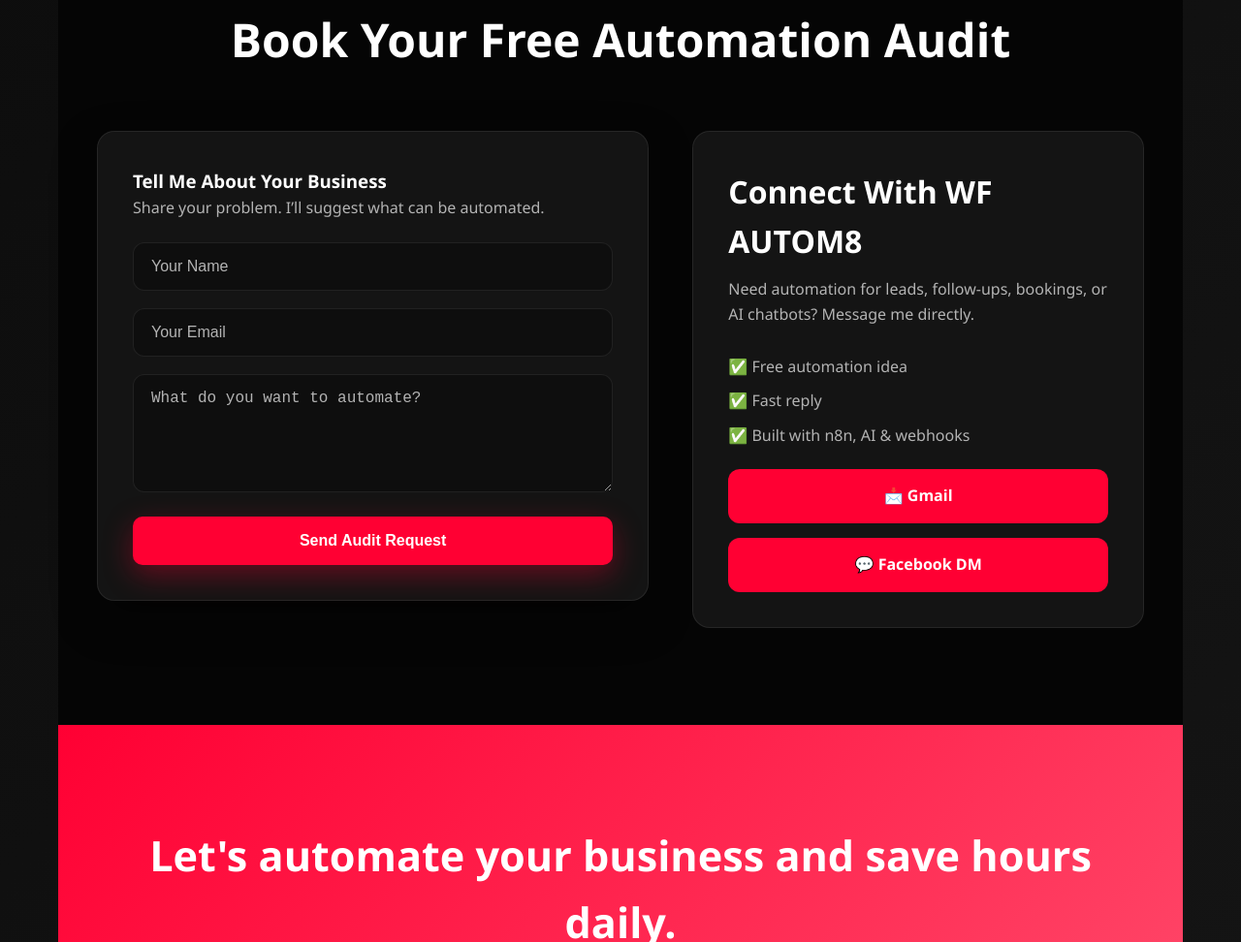
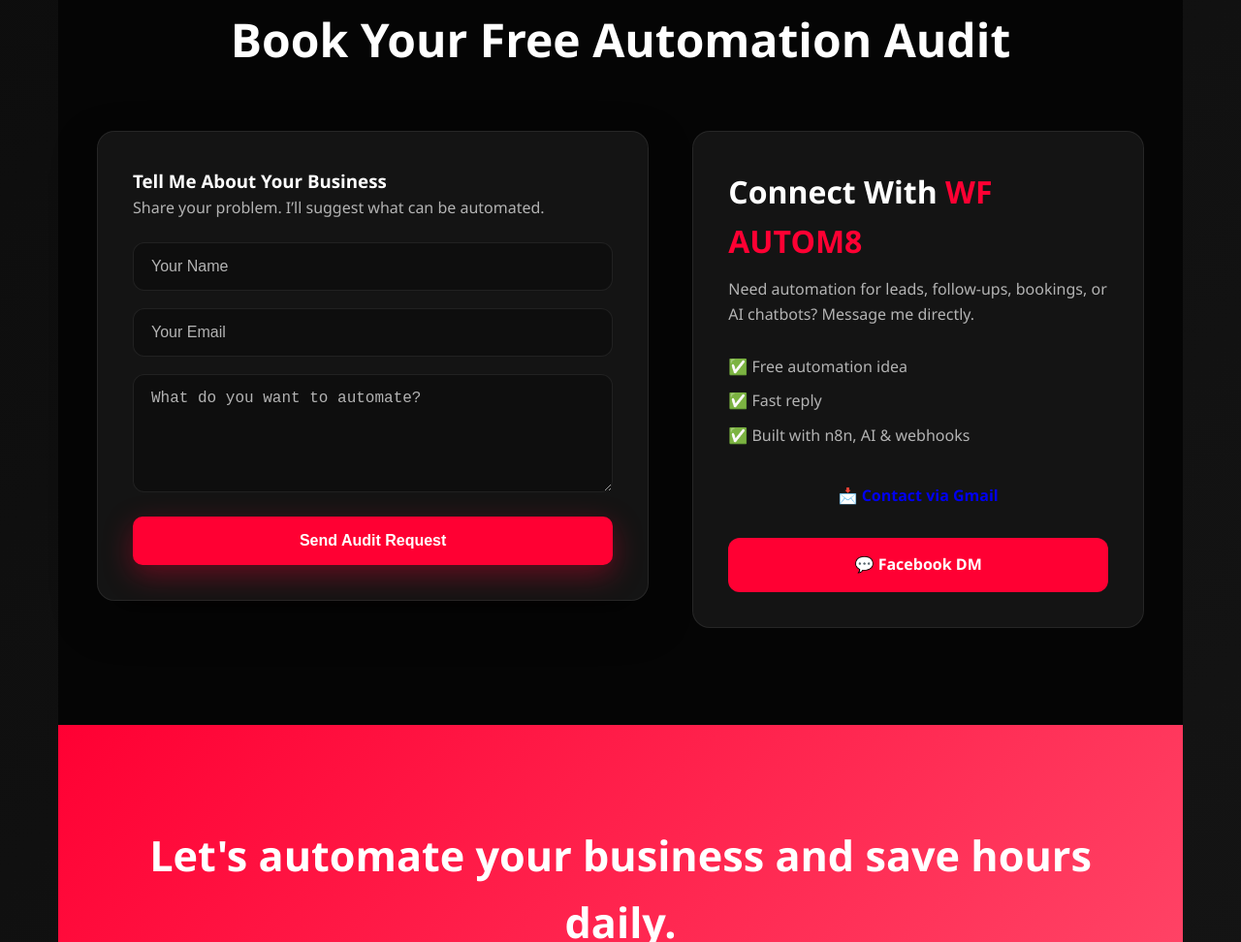
Before and after one commit to Gurusaran-B123/WF-AUTOM8---Automate-Your-Business, a plain HTML site: page index.html in a window 1280 px wide. Shown: the part 3325-4297 px from the top of the page at 97% size. Drawn offline with nearby package versions, Linux system fonts and the light colour scheme.

Commit message:
Update index.html

```diff
--- a/index.html
+++ b/index.html
@@ -209,7 +209,7 @@
             </div>
 
             <div class="contact-info">
-                <h3>Connect With WF AUTOM8</h3>
+                <h3>Connect With <span style="color:#ff0033;">WF AUTOM8</span></h3>
                 <p>Need automation for leads, follow-ups, bookings, or AI chatbots? Message me directly.</p>
 
                 <div class="contact-benefits">
@@ -219,7 +219,9 @@
                 </div>
 
                 <div class="contact-buttons">
-                    <a href="mailto:wfautom8@gmail.com" class="contact-btn gmail">📩 Gmail</a>
+                   <a href="mailto:wfautom8@gmail.com" class="contact-btn gmail-btn">
+📩 Contact via Gmail
+</a>
                     <a href="https://www.facebook.com/share/1C4n8HVwqy/" class="contact-btn dm">💬 Facebook DM</a>
                 </div>
             </div>
```
